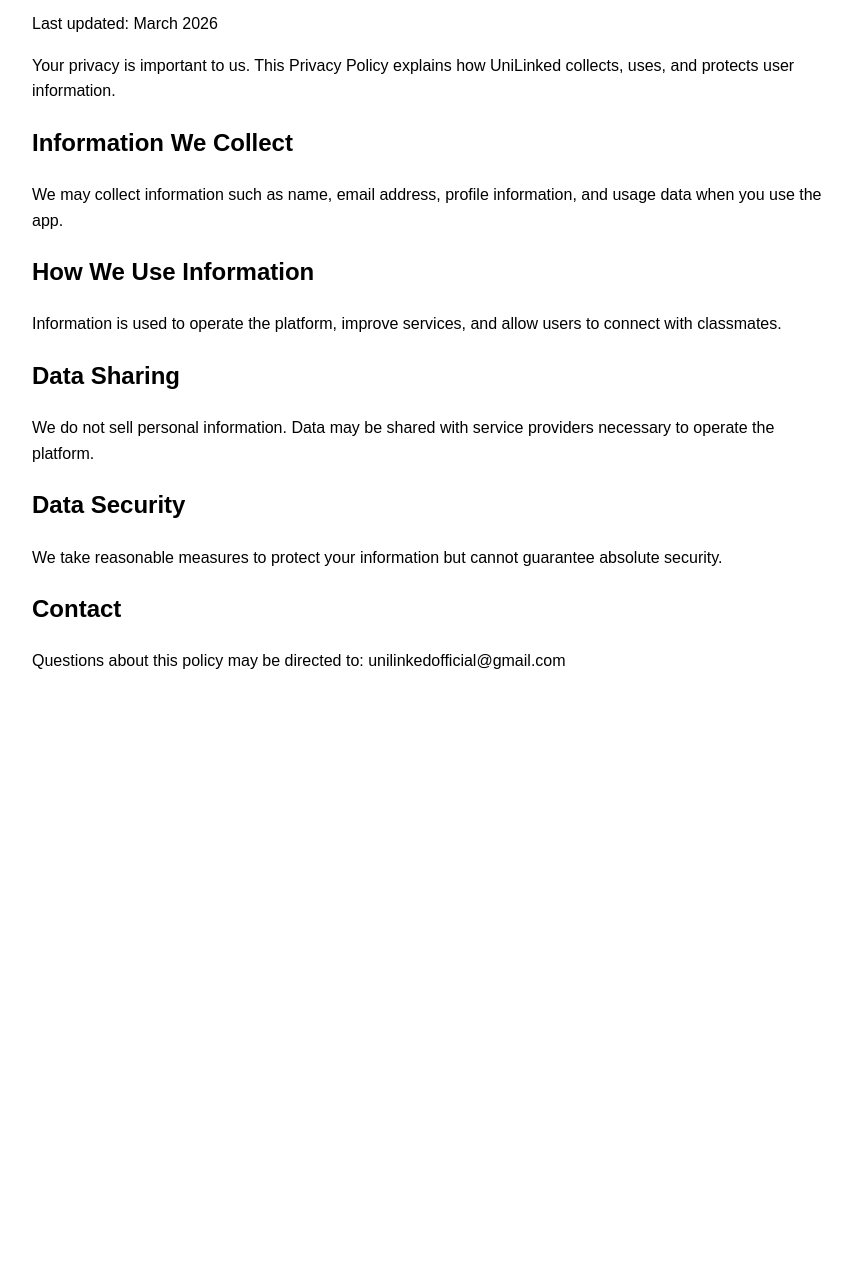
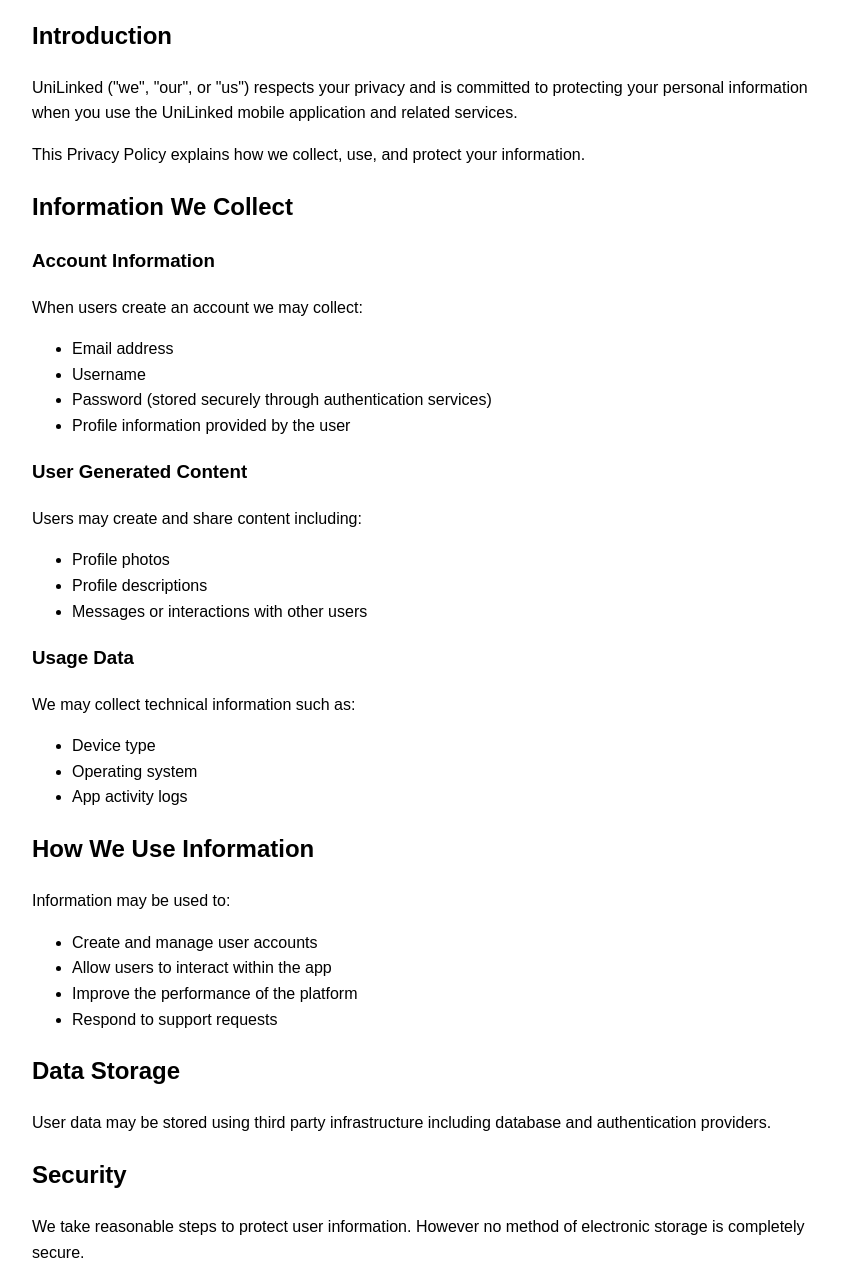
Before and after one commit to mvymax-del/unilinked-site, a plain HTML site: page privacy.html in a window 1280 px wide. Shown: the part 123-1405 px from the top of the page, without its empty margins (208-1060 px from the left). Before the commit the page ends 853 px from the top, so only its background shows below. Drawn offline with Linux system fonts and the light colour scheme.

Commit message:
Revise privacy policy and enhance HTML structure
Updated the privacy policy content and improved formatting.

```diff
--- a/privacy.html
+++ b/privacy.html
@@ -2,40 +2,85 @@
 <html>
 <head>
 <title>UniLinked Privacy Policy</title>
-<style>
-body{
-font-family: Arial;
-max-width:800px;
-margin:auto;
-padding:40px;
-line-height:1.6;
-}
-h1{color:#6b4cff;}
-</style>
 </head>
 
-<body>
+<body style="font-family: Arial; max-width: 800px; margin: auto; line-height:1.6">
 
-<h1>UniLinked Privacy Policy</h1>
+<h1>Privacy Policy for UniLinked</h1>
 
-<p>Last updated: March 2026</p>
+<p>Last Updated: March 2026</p>
 
-<p>Your privacy is important to us. This Privacy Policy explains how UniLinked collects, uses, and protects user information.</p>
+<h2>Introduction</h2>
+
+<p>UniLinked ("we", "our", or "us") respects your privacy and is committed to protecting your personal information when you use the UniLinked mobile application and related services.</p>
+
+<p>This Privacy Policy explains how we collect, use, and protect your information.</p>
 
 <h2>Information We Collect</h2>
-<p>We may collect information such as name, email address, profile information, and usage data when you use the app.</p>
+
+<h3>Account Information</h3>
+
+<p>When users create an account we may collect:</p>
+
+<ul>
+<li>Email address</li>
+<li>Username</li>
+<li>Password (stored securely through authentication services)</li>
+<li>Profile information provided by the user</li>
+</ul>
+
+<h3>User Generated Content</h3>
+
+<p>Users may create and share content including:</p>
+
+<ul>
+<li>Profile photos</li>
+<li>Profile descriptions</li>
+<li>Messages or interactions with other users</li>
+</ul>
+
+<h3>Usage Data</h3>
+
+<p>We may collect technical information such as:</p>
+
+<ul>
+<li>Device type</li>
+<li>Operating system</li>
+<li>App activity logs</li>
+</ul>
 
 <h2>How We Use Information</h2>
-<p>Information is used to operate the platform, improve services, and allow users to connect with classmates.</p>
 
-<h2>Data Sharing</h2>
-<p>We do not sell personal information. Data may be shared with service providers necessary to operate the platform.</p>
+<p>Information may be used to:</p>
 
-<h2>Data Security</h2>
-<p>We take reasonable measures to protect your information but cannot guarantee absolute security.</p>
+<ul>
+<li>Create and manage user accounts</li>
+<li>Allow users to interact within the app</li>
+<li>Improve the performance of the platform</li>
+<li>Respond to support requests</li>
+</ul>
+
+<h2>Data Storage</h2>
+
+<p>User data may be stored using third party infrastructure including database and authentication providers.</p>
+
+<h2>Security</h2>
+
+<p>We take reasonable steps to protect user information. However no method of electronic storage is completely secure.</p>
+
+<h2>Children's Privacy</h2>
+
+<p>UniLinked is not intended for children under the age of 13.</p>
+
+<h2>Changes to This Policy</h2>
+
+<p>We may update this Privacy Policy periodically.</p>
 
 <h2>Contact</h2>
-<p>Questions about this policy may be directed to: unilinkedofficial@gmail.com</p>
+
+<p>If you have questions regarding this Privacy Policy please contact:</p>
+
+<p>support@unilinkedapp.com</p>
 
 </body>
 </html>
```
